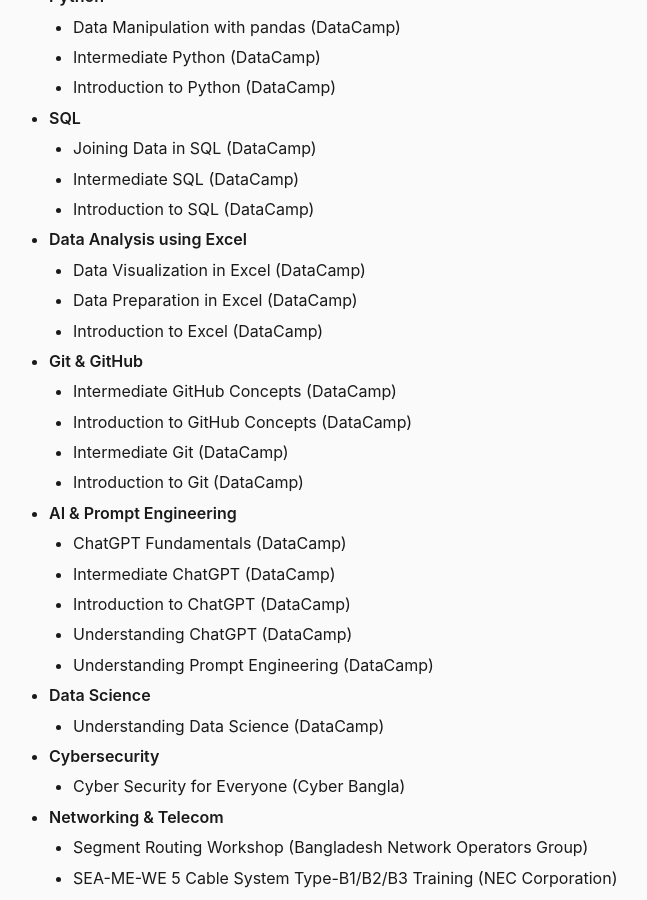
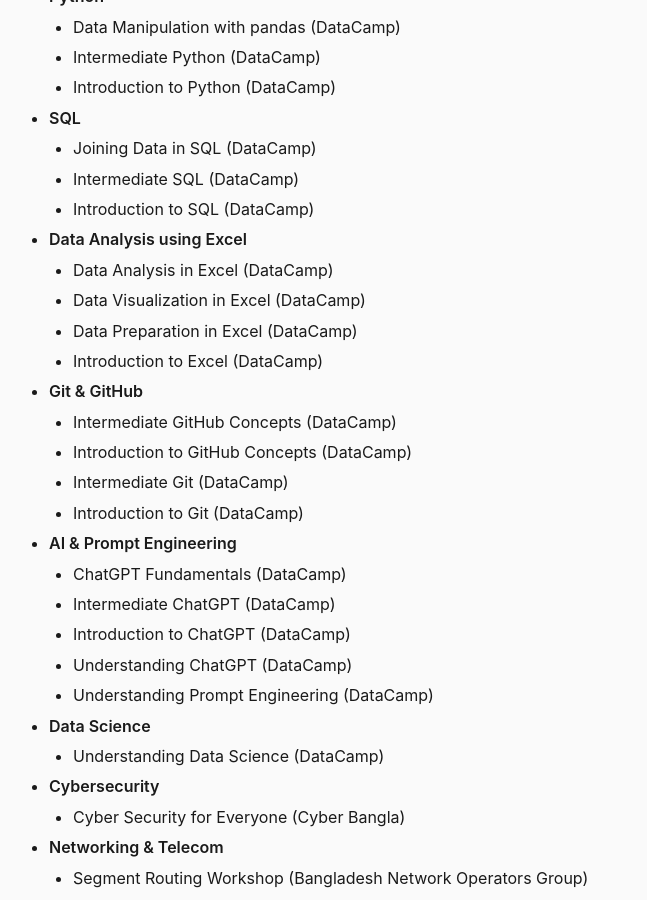
Before and after one commit to muntasimulhaque/muntasimulhaque.github.io, a Jekyll site: the page built from index.md, in a window 1280 px wide and 900 px high, scrolled down 2544 px. Shown: the whole window, without its empty margins (279-926 px from the left). Built offline with Jekyll 4.4.1, drawn with Linux system fonts in a browser that asks for light colours.

Commit message:
added cert.

```diff
--- a/index.md
+++ b/index.md
@@ -72,6 +72,7 @@
     * Intermediate SQL (DataCamp)
     * Introduction to SQL (DataCamp)
 * **Data Analysis using Excel**
+    * Data Analysis in Excel (DataCamp)
     * Data Visualization in Excel (DataCamp)
     * Data Preparation in Excel (DataCamp)
     * Introduction to Excel (DataCamp)
```
